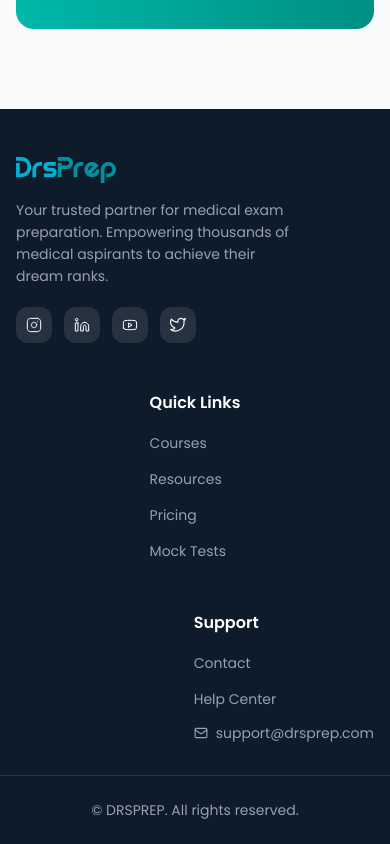
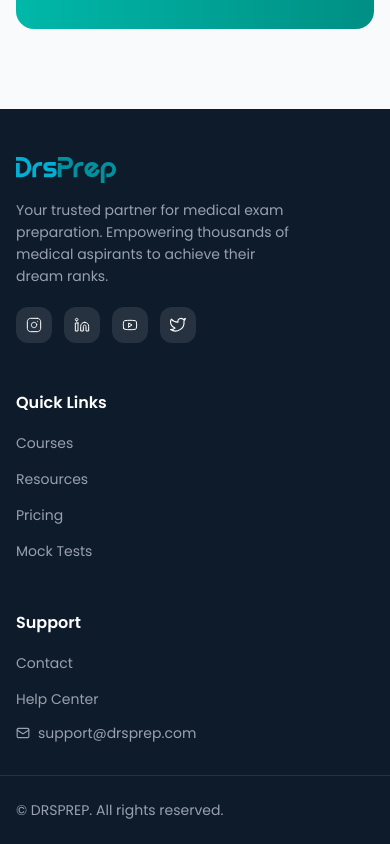
Before and after one commit to Lohitha26/drsprep, a Next.js app: page /privacy in a window 390 px wide. Shown: the part 3603-4447 px from the top of the page. Built offline with nearby package versions, Linux system fonts and the light colour scheme; no server answers.

Commit message:
further chnages

```diff
--- a/src/app/globals.css
+++ b/src/app/globals.css
@@ -445,6 +445,27 @@
 }
 
 @media (max-width: 425px) {
+  /* Footer Mobile - Left align all content */
+  footer .grid {
+    grid-template-columns: 1fr !important;
+  }
+
+  footer .grid > div {
+    justify-self: start !important;
+    text-align: left !important;
+  }
+
+  footer h4,
+  footer ul,
+  footer p {
+    text-align: left !important;
+  }
+
+  /* CTASection Mobile - Add gap between text and image */
+  .cta-content-wrapper {
+    gap: 32px !important;
+  }
+
   /* GetStartedModal Mobile Optimizations */
   .modal-content-scroll {
     padding: 16px 16px 20px !important;
--- a/src/components/sections/CTASection.tsx
+++ b/src/components/sections/CTASection.tsx
@@ -36,7 +36,7 @@
         />
       </div>
       <div className="max-w-7xl mx-auto px-4 sm:px-6 lg:px-8" style={{ position: 'relative', zIndex: 1 }}>
-        <div className="flex flex-col lg:flex-row items-center justify-between gap-0">
+        <div className="cta-content-wrapper flex flex-col lg:flex-row items-center justify-between gap-0">
           {/* Left Content */}
           <motion.div
             variants={fadeInLeft}
```
